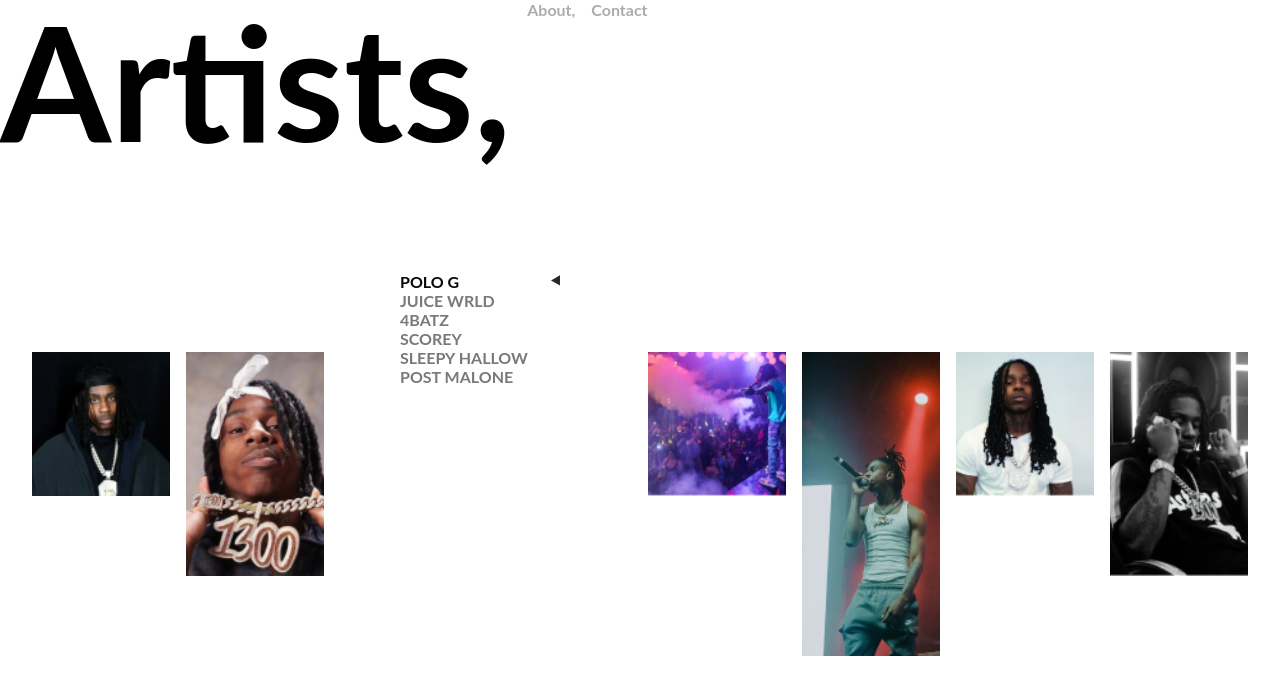
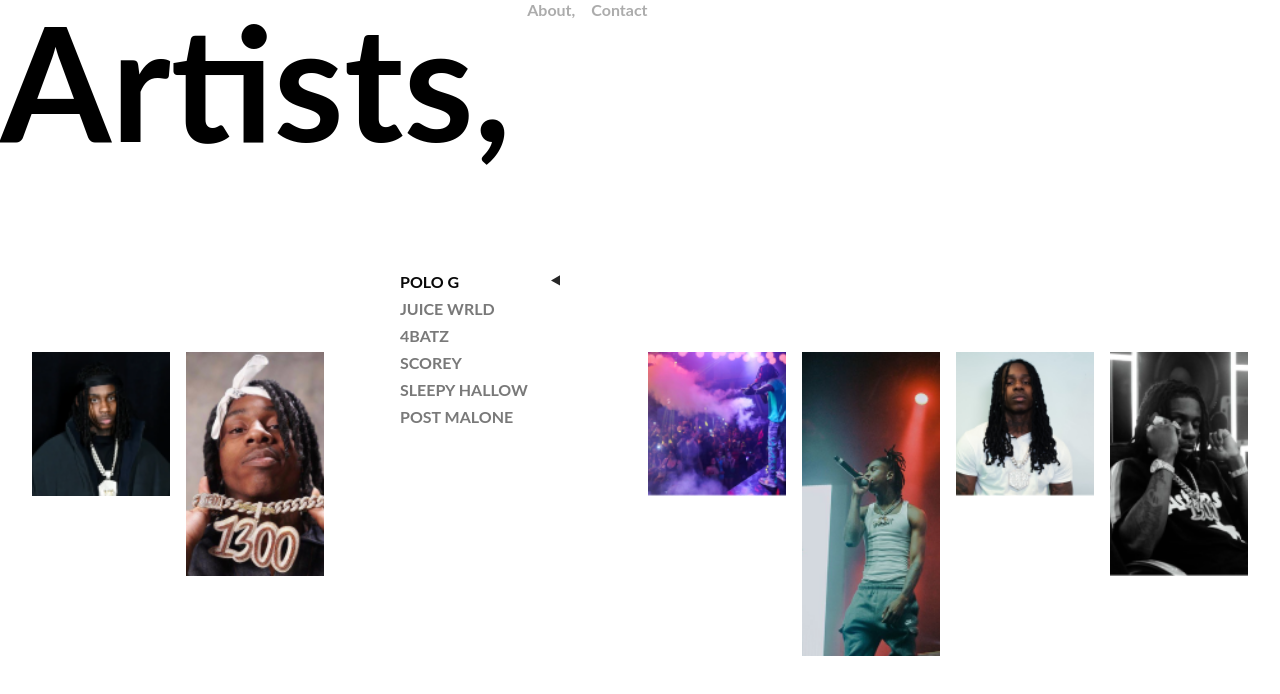
Before and after one commit to R-Collado/arise-react, a React (Vite) app: page / in a window 1280 px wide. Shown: the top 694 px of the page. Built offline with nearby package versions, Linux system fonts and the light colour scheme.

Commit message:
fix artists alignment

```diff
--- a/src/scss/_ArtistList.scss
+++ b/src/scss/_ArtistList.scss
@@ -14,15 +14,14 @@
     list-style: none;
     position: relative;
 
-
     .active-arrow {
       position: absolute;
       right: 0;
       transform: translateY(20%);
     }
 
-    button + button {
-      margin-top: 2rem;
+    li + li {
+      margin-top: .5rem;
     }
 
     li {
```
